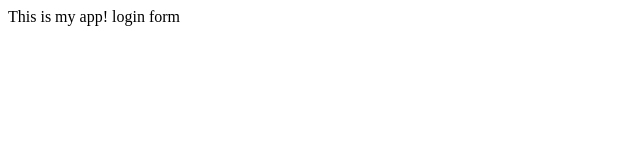
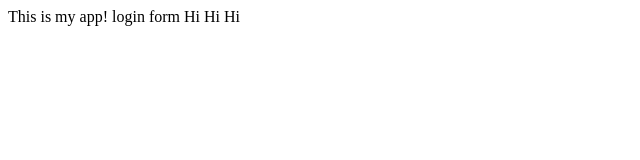
Before and after one commit to jimmyzhaoj/myappsample, a plain HTML site: page index.html in a window 1280 px wide. Shown: the full height of the page, 0-640 px from the left. Drawn offline with Linux system fonts and the light colour scheme.

Commit message:
add hi hi

```diff
--- a/index.html
+++ b/index.html
@@ -5,5 +5,6 @@
   <body>
     This is my app!
     login form
+    Hi Hi Hi
   </body>
 </html>
```
